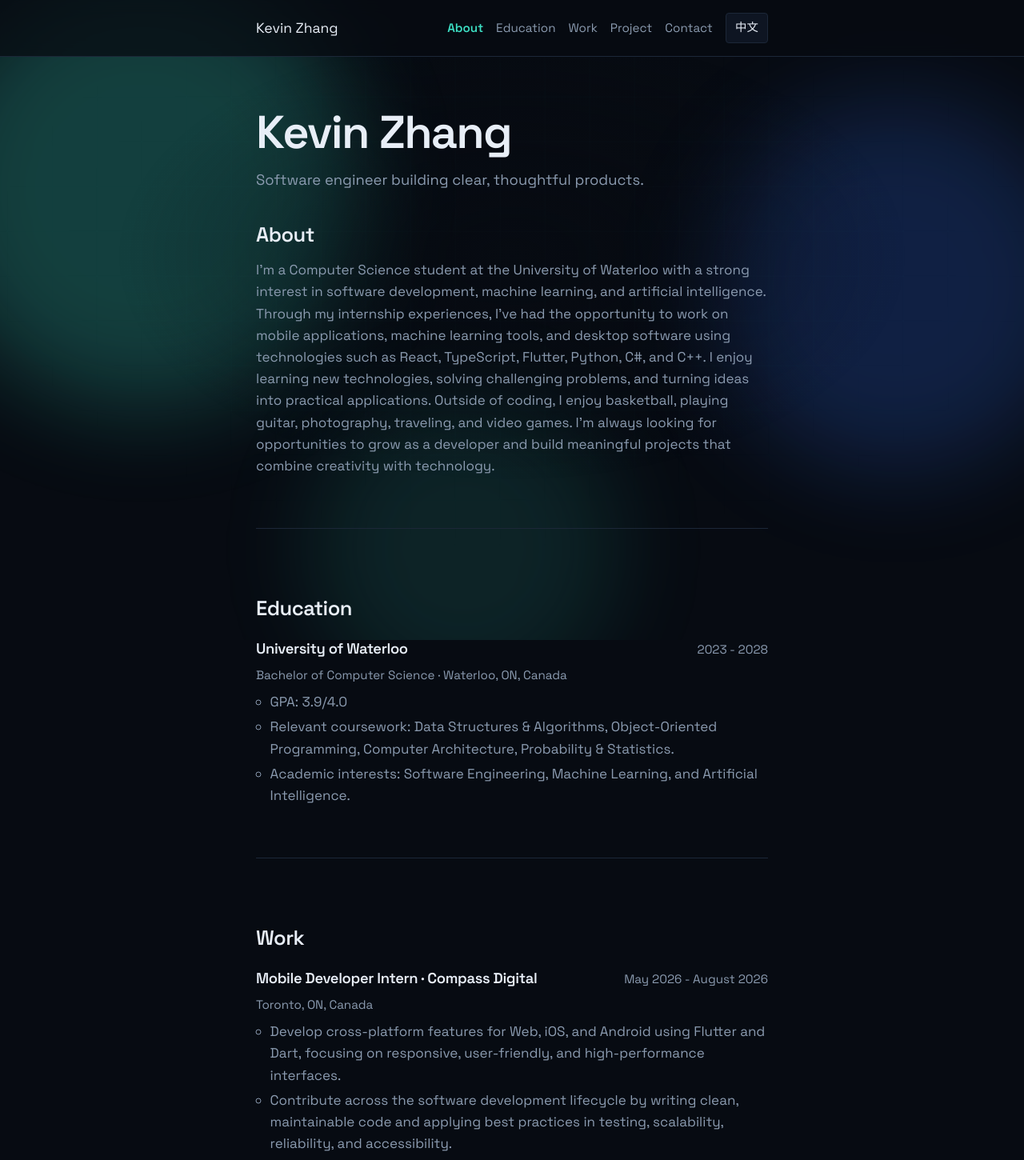
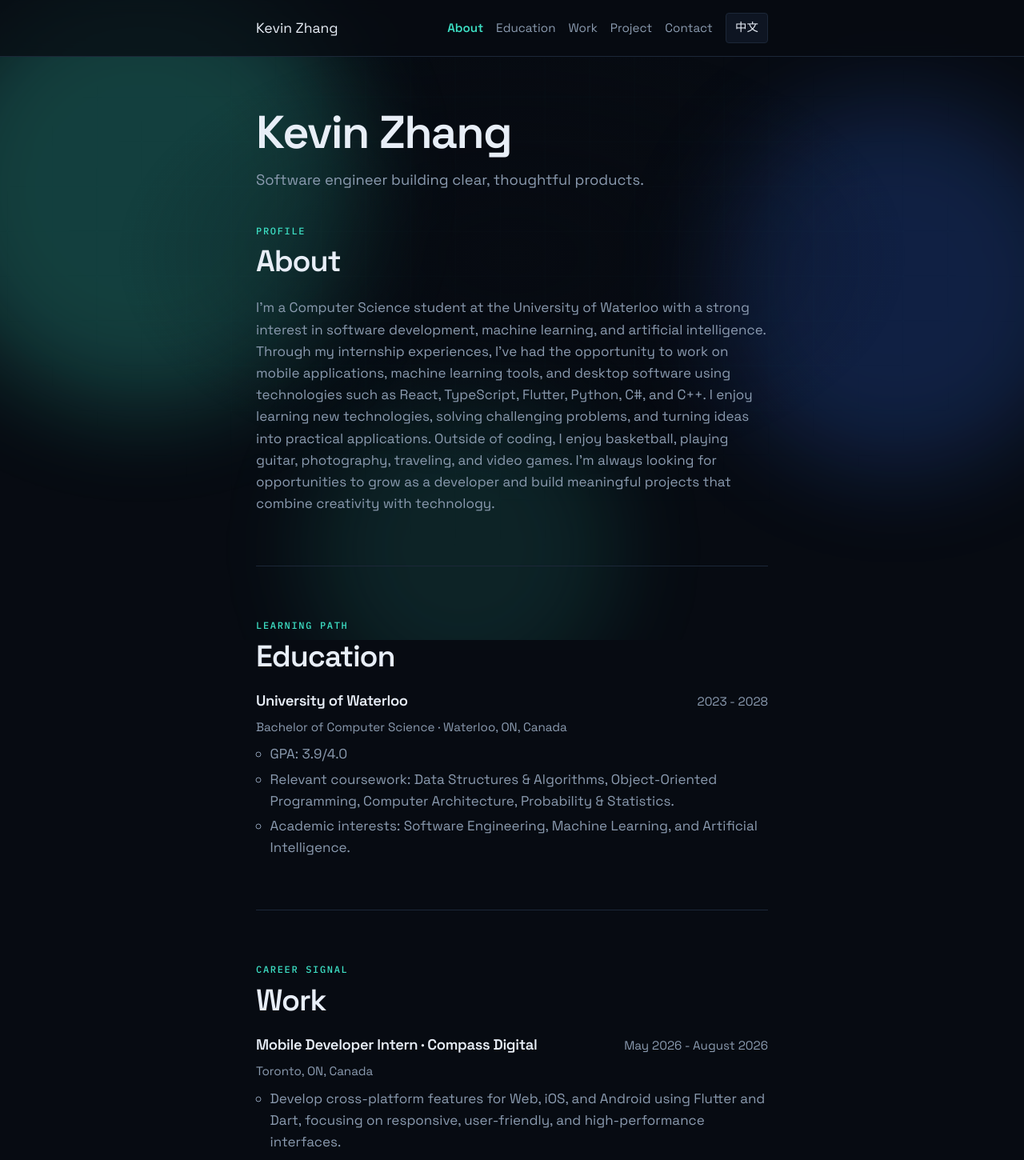
Before and after one commit to Kevin-Zhang1124/Kevin-Portfolio, a React (Vite) app: page / in a window 1280 px wide. Shown: the top 1450 px of the page at 80% size. Built offline with nearby package versions, Linux system fonts and the light colour scheme.

Commit message:
Apply SectionHeading across all page sections

```diff
--- a/src/components/sections/About.tsx
+++ b/src/components/sections/About.tsx
@@ -1,6 +1,7 @@
 import { Section } from '../layout/Section';
 import { useLocale } from '../../hooks/useLocale';
 import { useContent } from '../../hooks/useContent';
+import { SectionHeading } from '../ui/SectionHeading';
 import styles from './About.module.css';
 
 /**
@@ -19,7 +20,10 @@ export function About() {
       </div>
 
       {/* About copy */}
-      <h2 className={styles.aboutHeading}>{t.navAbout}</h2>
+      <SectionHeading
+        eyebrow={t.eyebrowAbout}
+        title={t.navAbout}
+      />
       <p className={styles.body}>{content.about.body}</p>
     </Section>
   );
--- a/src/components/sections/Contact.tsx
+++ b/src/components/sections/Contact.tsx
@@ -1,6 +1,7 @@
 import { Section } from '../layout/Section';
 import { useLocale } from '../../hooks/useLocale';
 import { useContent } from '../../hooks/useContent';
+import { SectionHeading } from '../ui/SectionHeading';
 import styles from './sections.module.css';
 
 /** Renders contact methods for the active locale */
@@ -10,7 +11,10 @@ export function Contact() {
 
   return (
     <Section id="contact">
-      <h2>{t.navContact}</h2>
+      <SectionHeading
+        eyebrow={t.eyebrowContact}
+        title={t.navContact}
+      />
 
       <ul className={styles.contactList}>
         {contact.map((item) => (
--- a/src/components/sections/Education.tsx
+++ b/src/components/sections/Education.tsx
@@ -1,7 +1,8 @@
-import { Section } from '../layout/Section'
-import { useLocale } from '../../hooks/useLocale'
-import { useContent } from '../../hooks/useContent'
-import styles from './sections.module.css'
+import { Section } from '../layout/Section';
+import { useLocale } from '../../hooks/useLocale';
+import { useContent } from '../../hooks/useContent';
+import { SectionHeading } from '../ui/SectionHeading';
+import styles from './sections.module.css';
 
 /** Renders the education list for the active locale */
 export function Education() {
@@ -10,7 +11,10 @@ export function Education() {
 
   return (
     <Section id="education">
-      <h2>{t.navEducation}</h2>
+      <SectionHeading
+        eyebrow={t.eyebrowEducation}
+        title={t.navEducation}
+      />
 
       <ul className={styles.list}>
         {education.map((item) => (
--- a/src/components/sections/Project.tsx
+++ b/src/components/sections/Project.tsx
@@ -2,6 +2,7 @@ import { Section } from '../layout/Section';
 import { useLocale } from '../../hooks/useLocale';
 import { useContent } from '../../hooks/useContent';
 import { SkillIcon } from '../ui/SkillIcon';
+import { SectionHeading } from '../ui/SectionHeading';
 import styles from './sections.module.css';
 
 /** Renders projects for the active locale */
@@ -11,7 +12,10 @@ export function Project() {
 
   return (
     <Section id="project">
-      <h2>{t.navProject}</h2>
+      <SectionHeading
+        eyebrow={t.eyebrowProject}
+        title={t.navProject}
+      />
 
       <ul className={styles.list}>
         {project.map((item) => (
--- a/src/components/sections/Work.tsx
+++ b/src/components/sections/Work.tsx
@@ -2,6 +2,7 @@ import { Section } from '../layout/Section';
 import { useLocale } from '../../hooks/useLocale';
 import { useContent } from '../../hooks/useContent';
 import { SkillIcon } from '../ui/SkillIcon';
+import { SectionHeading } from '../ui/SectionHeading';
 import styles from './sections.module.css';
 
 /** Renders work experience for the active locale */
@@ -11,7 +12,10 @@ export function Work() {
 
   return (
     <Section id="work">
-      <h2>{t.navWork}</h2>
+      <SectionHeading
+        eyebrow={t.eyebrowWork}
+        title={t.navWork}
+      />
 
       <ul className={styles.list}>
         {work.map((item) => (
--- /dev/null
+++ b/src/components/ui/SectionHeading.module.css
@@ -0,0 +1,25 @@
+.heading {
+  margin: 0 0 var(--space-4);
+}
+
+/* Small tech label above the title */
+.eyebrow {
+  margin: 0 0 var(--space-2);
+  font-family: var(--font-mono);
+  font-size: 0.75rem;
+  font-weight: 500;
+  letter-spacing: 0.14em;
+  text-transform: uppercase;
+  color: var(--accent);
+}
+
+/* Main section title */
+.title {
+  margin: 0;
+  font-family: var(--font-display);
+  font-size: clamp(1.75rem, 4vw, 2.35rem);
+  font-weight: 600;
+  letter-spacing: -0.03em;
+  line-height: 1.1;
+  color: var(--text);
+}
--- /dev/null
+++ b/src/components/ui/SectionHeading.tsx
@@ -0,0 +1,21 @@
+import styles from './SectionHeading.module.css';
+
+type SectionHeadingProps = {
+  /** Small label above the title, e.g. "LEARNING PATH" */
+  eyebrow: string;
+  /** Main section title, e.g. "Education" */
+  title: string;
+};
+
+/**
+ * Shared section header for Signal Mesh:
+ * mono eyebrow + strong display title.
+ */
+export function SectionHeading({ eyebrow, title }: SectionHeadingProps) {
+  return (
+    <header className={styles.heading}>
+      <p className={styles.eyebrow}>{eyebrow}</p>
+      <h2 className={styles.title}>{title}</h2>
+    </header>
+  );
+}
--- a/src/content/en/common.ts
+++ b/src/content/en/common.ts
@@ -16,4 +16,11 @@ export const enCommon = {
 
   // Project section
   projectLink: 'Link',
+
+  // Section eyebrows (small label above the main title)
+  eyebrowAbout: 'PROFILE',
+  eyebrowEducation: 'LEARNING PATH',
+  eyebrowWork: 'CAREER SIGNAL',
+  eyebrowProject: 'BUILD LOG',
+  eyebrowContact: 'CONNECT',
 } as const;
--- a/src/content/zh/common.ts
+++ b/src/content/zh/common.ts
@@ -12,4 +12,10 @@ export const zhCommon = {
   navContact: '联系',
 
   projectLink: '链接',
+
+  eyebrowAbout: '简介',
+  eyebrowEducation: '学习轨迹',
+  eyebrowWork: '职业信号',
+  eyebrowProject: '构建记录',
+  eyebrowContact: '联系',
 } as const
```
